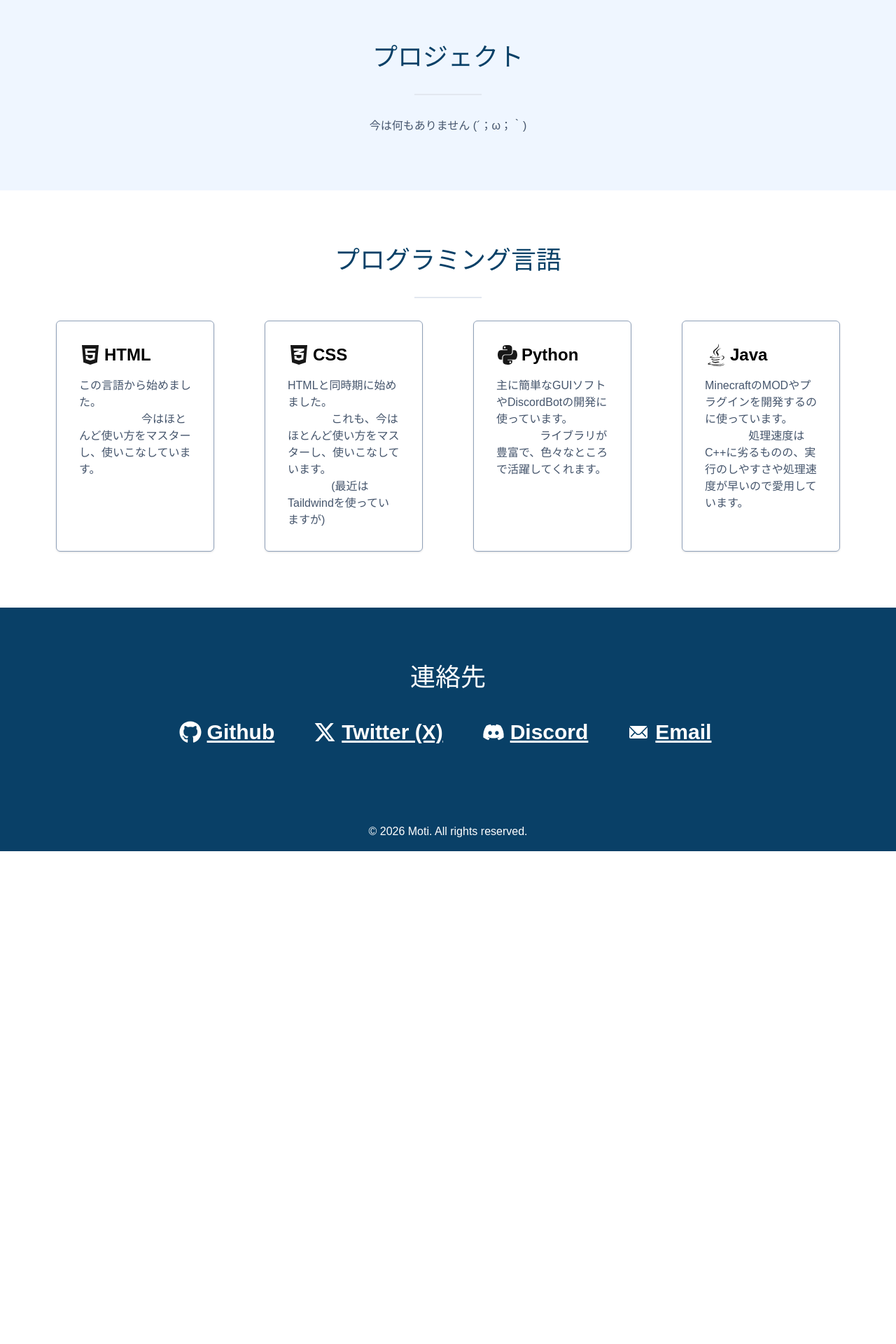
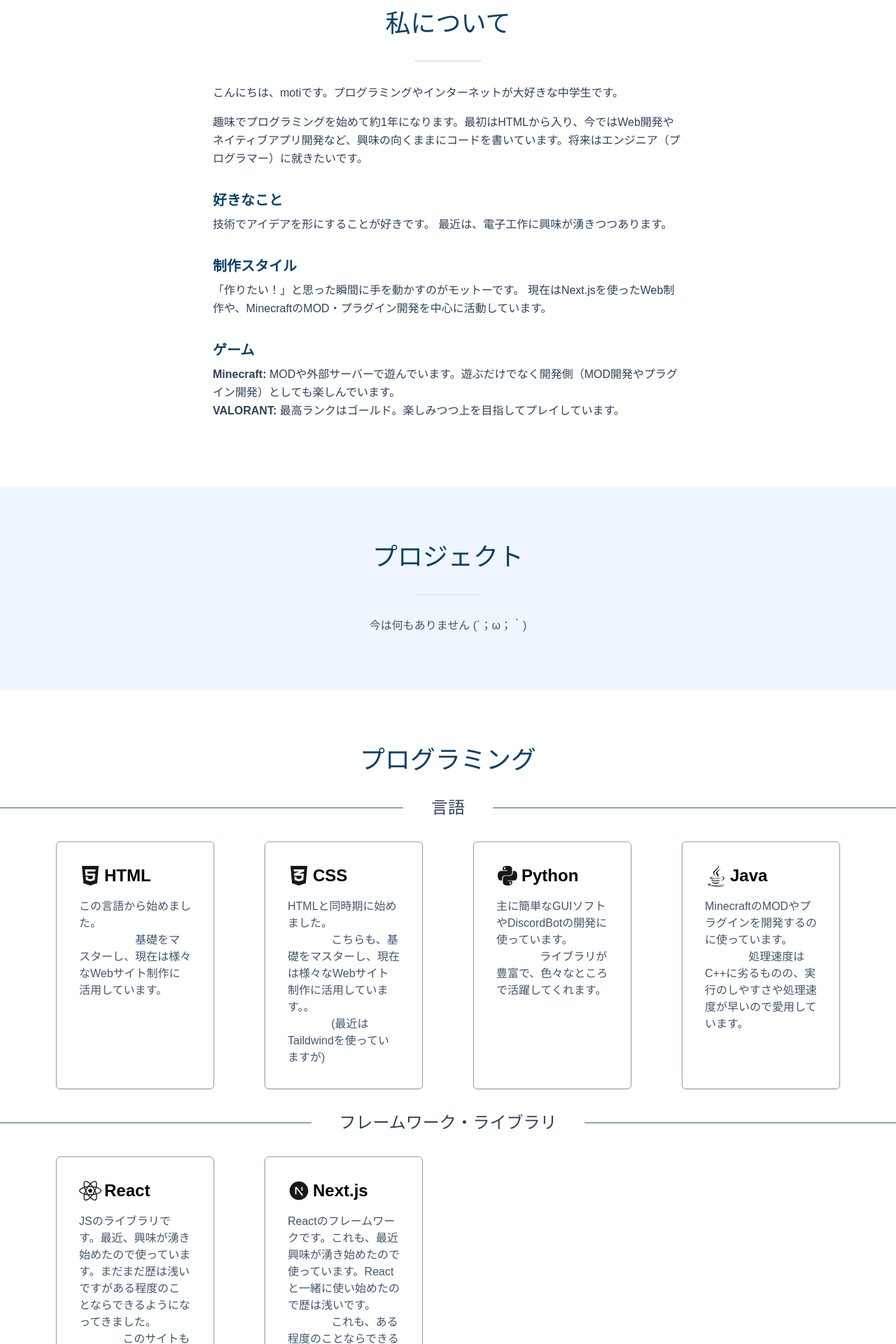
Before and after one commit to motikun/mypage, a Next.js app: page / in a window 1280 px wide. Shown: the part 560-2480 px from the top of the page at 70% size. Before the commit the page ends 1776 px from the top, so only its background shows below. Built offline with nearby package versions, Linux system fonts and the light colour scheme.

Commit message:
結構完成

```diff
--- a/app/page.tsx
+++ b/app/page.tsx
@@ -1,7 +1,11 @@
+'use client'
+
 import Link from "next/link";
-import { FaCss3Alt, FaDiscord, FaGithub, FaHtml5, FaJava, FaPython } from "react-icons/fa";
+import { FaCss3Alt, FaDiscord, FaGithub, FaHtml5, FaJava, FaPython, FaReact } from "react-icons/fa";
 import { FaXTwitter } from "react-icons/fa6";
 import { IoIosMail } from "react-icons/io";
+import { motion } from "framer-motion";
+import { RiNextjsFill } from "react-icons/ri";
 
 function ProjectCard(
   { title, des }:
@@ -55,10 +59,17 @@ export default function HomePage() {
   return (
     <div>
       <main>
-        <section className="flex flex-col items-center justify-center py-48 bg-white">
+        <motion.section
+          initial={{ opacity: 0, y: 30 }}
+          whileInView={{ opacity: 1, y: 0 }}
+          viewport={{ once: true }}
+          transition={{ duration: 0.6 }}
+          className="flex flex-col items-center justify-center py-48 bg-white">
+
           <h1 className="text-black text-6xl font-black">My name is <span className="text-blue-500">Moti</span></h1>
+          <span className="text-slate-400 text-2xl my-4">I'm developer</span>
 
-          <div className="border border-slate-200 w-24 my-8" />
+          <div className="border border-slate-200 w-24 mb-8" />
 
           <div className="flex gap-6">
             <Link href={"https://github.com/motikun"}>
@@ -73,11 +84,54 @@ export default function HomePage() {
               <FaDiscord size={32} />
             </Link>
           </div>
-        </section>
+        </motion.section>
 
-        <section className="flex flex-col items-center justify-center py-20 bg-blue-50">
+        <motion.section
+          initial={{ opacity: 0, y: 30 }}
+          whileInView={{ opacity: 1, y: 0 }}
+          viewport={{ once: true }}
+          transition={{ duration: 0.6 }}
+          className="flex flex-col items-center justify-center pb-20 bg-white">
+
+          <h2 className="text-4xl text-[#094067]">私について</h2>
+          <div className="border border-slate-200 w-24 my-8" />
+
+          <div className="mx-6 max-w-2xl text-slate-700 leading-relaxed">
+            <p className="mb-4">
+              こんにちは、motiです。プログラミングやインターネットが大好きな中学生です。
+            </p>
+            <p className="mb-4">
+              趣味でプログラミングを始めて約1年になります。最初はHTMLから入り、今ではWeb開発やネイティブアプリ開発など、興味の向くままにコードを書いています。将来はエンジニア（プログラマー）に就きたいです。
+            </p>
+
+            <h3 className="text-xl font-bold mt-8 mb-2 text-[#094067]">好きなこと</h3>
+            <p className="mb-4">
+              技術でアイデアを形にすることが好きです。
+              最近は、電子工作に興味が湧きつつあります。
+            </p>
+
+            <h3 className="text-xl font-bold mt-8 mb-2 text-[#094067]">制作スタイル</h3>
+            <p className="mb-4">
+              「作りたい！」と思った瞬間に手を動かすのがモットーです。
+              現在はNext.jsを使ったWeb制作や、MinecraftのMOD・プラグイン開発を中心に活動しています。
+            </p>
+
+            <h3 className="text-xl font-bold mt-8 mb-2 text-[#094067]">ゲーム</h3>
+            <p className="mb-4">
+              <strong>Minecraft:</strong> MODや外部サーバーで遊んでいます。遊ぶだけでなく開発側（MOD開発やプラグイン開発）としても楽しんでいます。<br />
+              <strong>VALORANT:</strong> 最高ランクはゴールド。楽しみつつ上を目指してプレイしています。
+            </p>
+          </div>
+        </motion.section>
+
+        <motion.section
+          initial={{ opacity: 0, y: 30 }}
+          whileInView={{ opacity: 1, y: 0 }}
+          viewport={{ once: true }}
+          transition={{ duration: 0.6 }}
+          className="flex flex-col items-center justify-center py-20 bg-blue-50">
+
           <h2 className="text-4xl text-[#094067]">プロジェクト</h2>
-
           <div className="border border-slate-200 w-24 my-8" />
 
           <p className="text-slate-600">今は何もありません (´；ω；｀)</p>
@@ -85,22 +139,31 @@ export default function HomePage() {
           <div className="grid grid-cols-3 gap-20">
             {/* 今後プロジェクトを始めたらここに。 <ProjectCard title="" des="" /> */}
           </div>
-        </section>
+        </motion.section>
 
-        <section className="flex flex-col items-center justify-center lg:p-20 py-20 px-2 bg-white">
-          <h2 className="text-4xl text-[#094067]">プログラミング言語</h2>
+        <motion.section
+          initial={{ opacity: 0, y: 30 }}
+          whileInView={{ opacity: 1, y: 0 }}
+          viewport={{ once: true }}
+          transition={{ duration: 0.6 }}
+          className="flex flex-col items-center justify-center lg:p-20 py-20 px-2 bg-white">
 
-          <div className="border border-slate-200 w-24 my-8" />
+          <h2 className="text-4xl text-[#094067]">プログラミング</h2>
+
+          <div className="flex flex-col items-center justify-center my-8">
+            <div className="border border-slate-400 w-full absolute" />
+            <h3 className="text-2xl text-slate-700 bg-white z-50 px-10">言語</h3>
+          </div>
 
           <div className="grid grid-cols-1 md:grid-cols-2 lg:grid-cols-4 md:gap-18 gap-4">
             <ProLangCard title="HTML"
               des="この言語から始めました。
-                    今はほとんど使い方をマスターし、使いこなしています。"
+                  基礎をマスターし、現在は様々なWebサイト制作に活用しています。"
               icon={<FaHtml5 size={32} />} />
 
             <ProLangCard title="CSS"
               des="HTMLと同時期に始めました。
-              これも、今はほとんど使い方をマスターし、使いこなしています。
+              こちらも、基礎をマスターし、現在は様々なWebサイト制作に活用しています。。
               (最近はTaildwindを使っていますが)"
             icon={<FaCss3Alt size={32} />} />
 
@@ -113,11 +176,33 @@ export default function HomePage() {
               des="MinecraftのMODやプラグインを開発するのに使っています。
               処理速度はC++に劣るものの、実行のしやすさや処理速度が早いので愛用しています。"
             icon={<FaJava size={32} />} />
+          </div>
 
+          <div className="flex flex-col items-center justify-center my-8">
+            <div className="border border-slate-400 w-full absolute" />
+            <h3 className="text-2xl text-slate-700 bg-white z-50 px-10">フレームワーク・ライブラリ</h3>
           </div>
-        </section>
 
-        <section className="flex flex-col items-center justify-center p-20 bg-[#094067]">
+          <div className="grid grid-cols-1 md:grid-cols-2 lg:grid-cols-4 md:gap-18 gap-4">
+            <ProLangCard title="React"
+              des="JSのライブラリです。最近、興味が湧き始めたので使っています。まだまだ歴は浅いですがある程度のことならできるようになってきました。
+              このサイトもReactを使用しています。"
+              icon={<FaReact size={32} />} />
+
+            <ProLangCard title="Next.js"
+              des="Reactのフレームワークです。これも、最近興味が湧き始めたので使っています。Reactと一緒に使い始めたので歴は浅いです。
+              これも、ある程度のことならできるようになってきました。React同様、このサイトもNext.jsを使っています。"
+              icon={<RiNextjsFill size={32} />} />
+          </div>
+        </motion.section>
+
+        <motion.section
+          initial={{ opacity: 0, y: 30 }}
+          whileInView={{ opacity: 1, y: 0 }}
+          viewport={{ once: true }}
+          transition={{ duration: 0.6 }}
+          className="flex flex-col items-center justify-center p-20 bg-[#094067]">
+
           <h2 className="text-4xl text-white mb-6">連絡先</h2>
 
           <div className="grid grid-cols-1 md:flex md:gap-4">
@@ -126,7 +211,7 @@ export default function HomePage() {
             <ContactCard title="Discord" icon={<FaDiscord size={32} />} url="https://discord.com/users/1162382859336683581" />
             <ContactCard title="Email" icon={<IoIosMail size={32} />} url="mailto:motikun070@gmail.com" />
           </div>
-        </section>
+        </motion.section>
       </main>
 
       <footer className="flex items-center justify-center bg-[#094067]">
--- a/package.json
+++ b/package.json
@@ -9,6 +9,7 @@
     "lint": "eslint"
   },
   "dependencies": {
+    "framer-motion": "^12.33.0",
     "lucide-react": "^0.563.0",
     "next": "16.1.4",
     "react": "19.2.3",
```
Also changed, not shown: 1 other file (tests, documents, lock files or other folders).
